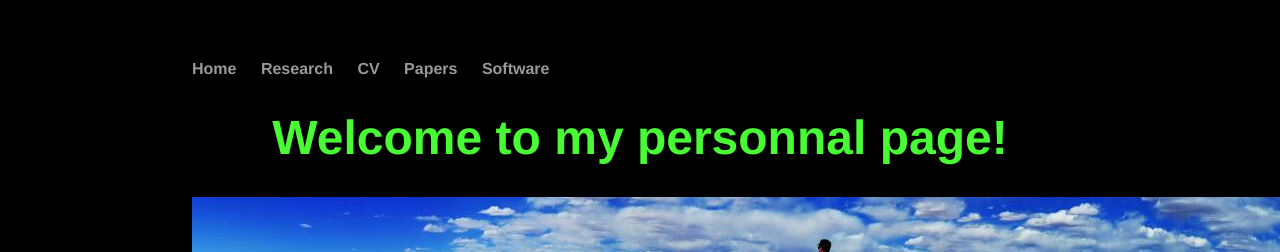
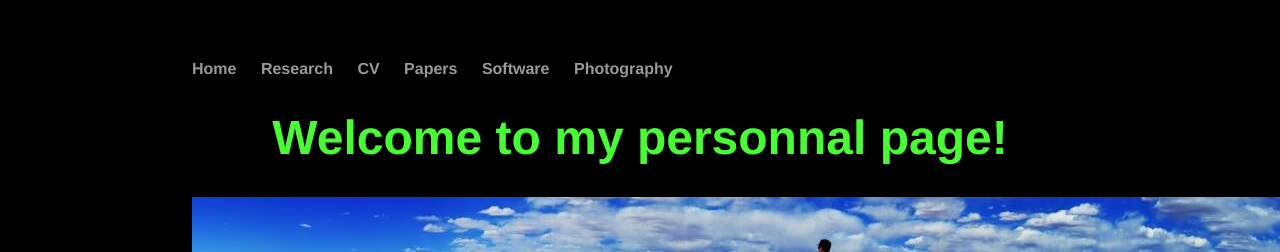
Before and after one commit to astrom-tom/astrom-tom.github.io, a Jekyll site: the page built from index.html, in a window 1280 px wide. Shown: the top 252 px of the page. Built offline with Jekyll 4.4.1, drawn with Linux system fonts in a browser that asks for light colours.

Commit message:
Update default.html

```diff
--- a/_layouts/default.html
+++ b/_layouts/default.html
@@ -16,6 +16,7 @@ body {  background-color: black;}
 	        		<li><a href="/cv">CV</a></li>
 	        		<li><a href="/Papers">Papers</a></li>
 				<li><a href="/Software">Software</a></li>
+				<li><a href="/Gallery">Photography</a></li>
 	    		</ul>
 			</nav>
 			<div class="container">
```
